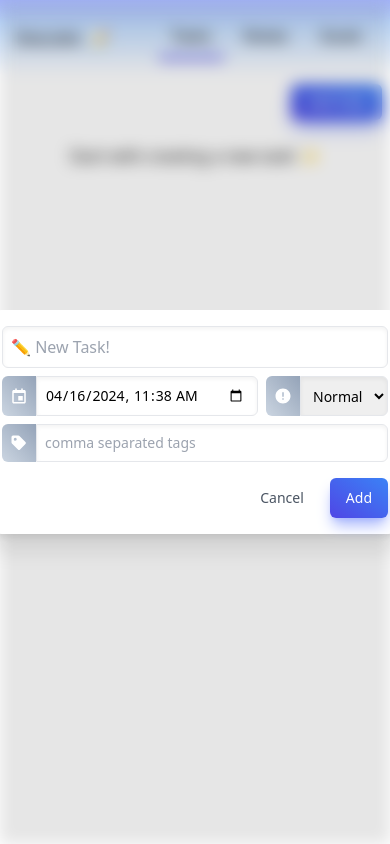
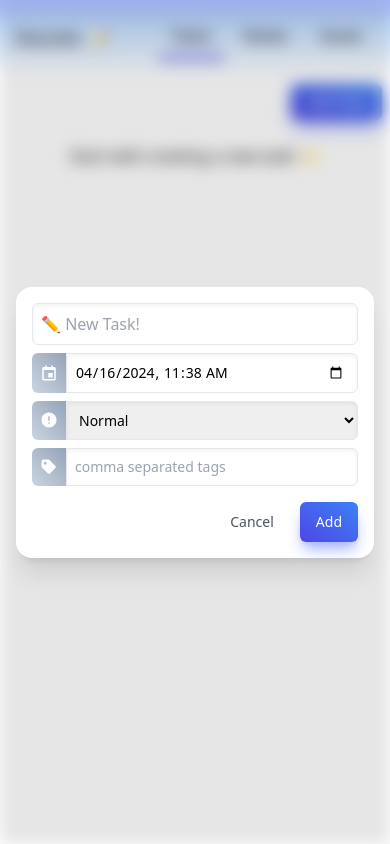
Before and after one commit to anantSinghCross/dolistic-productivity-suite, a React (Vite) app: page / in a window 390 px wide. Both pictures are taken after a click on the button "Add Task". Built offline with nearby package versions, Linux system fonts and the light colour scheme.

Commit message:
Made mobile friendly Modal component

```diff
--- a/src/common/Modal.jsx
+++ b/src/common/Modal.jsx
@@ -8,7 +8,7 @@ function Modal({ body=<p>Modal</p>, showControls = true, onCancel=()=>{}, onConf
     }
     return (
     <div onClick={outsideTouchHandler} id='modal' className="fixed top-0 left-0 flex w-screen h-screen items-center justify-center backdrop-blur backdrop-brightness-90">
-        <div className="flex flex-col gap-4 rounded-2xl bg-white p-4 shadow-xl">
+        <div className="flex flex-col gap-4 rounded-2xl bg-white p-4 shadow-xl w-screen max-w-2xl m-4">
             <div className="flex items-center gap-4">
                 {body}
             </div>
--- a/src/goalsTracker/components/AddGoal.jsx
+++ b/src/goalsTracker/components/AddGoal.jsx
@@ -14,7 +14,7 @@ function AddGoal() {
           <Modal
           onCancel={() => setShowModal(false)}
             body={
-              <div className="flex flex-col rounded-lg max-w-2xl w-[90vw] items-stretch">
+              <div className="flex flex-col rounded-lg w-full items-stretch">
                 <div className=" mb-2 flex items-center w-full gap-2">
                   <div className="rounded-md h-5 w-full shadow-inner bg-gray-50">
                     <div className="rounded-md h-5 w-[80%] bg-gradient-to-t from-green-300 to-teal-400 shadow-md shadow-teal-100"></div>
--- a/src/taskManager/components/AddTodo.jsx
+++ b/src/taskManager/components/AddTodo.jsx
@@ -70,38 +70,36 @@ function AddTodo() {
                         }}
                         onCancel={() => setShowModal(false)}
                         body={
-                            <div class="flex flex-col items-center rounded-lg w-max">
-                                <div class="flex flex-col flex-grow rounded-md">
-                                    <input class=" border p-2 rounded-md shadow-inner" type="text" placeholder="✏️ New Task!" value={text} min={"2024-04-12T00:00"} onChange={handleText} />
-                                    <div class="flex flex-row flex-grow mt-2 mb-2 gap-2">
-                                        <div class="flex flex-grow text-sm">
-                                            <div class="flex items-center justify-center p-2 rounded-s-md bg-gradient-to-tr from-slate-300 to-slate-400 text-white text-lg">
+                                <div className="flex flex-col w-full">
+                                    <input className=" border p-2 rounded-md shadow-inner" type="text" placeholder="✏️ New Task!" value={text} min={"2024-04-12T00:00"} onChange={handleText} />
+                                    <div className="flex flex-col xs:flex-row flex-grow mt-2 mb-2 gap-2">
+                                        <div className="flex flex-grow text-sm">
+                                            <div className="flex items-center justify-center p-2 rounded-s-md bg-gradient-to-tr from-slate-300 to-slate-400 text-white text-lg">
                                                 <BiCalendarEvent />
                                             </div>
-                                            <input class=" border p-2 pr-3 rounded-e-md flex-grow shadow-inner" type="datetime-local" min={new Date().toISOString().slice(0, -8)} value={dueDate} onChange={handleDueDate} />
+                                            <input className=" border p-2 pr-3 rounded-e-md flex-grow shadow-inner" type="datetime-local" min={new Date().toISOString().slice(0, -8)} value={dueDate} onChange={handleDueDate} />
                                         </div>
 
-                                        <div class="flex text-sm">
-                                            <div class="flex items-center justify-center p-2 rounded-s-md  bg-gradient-to-tr from-slate-300 to-slate-400  text-white text-lg">
+                                        <div className="flex text-sm">
+                                            <div className="flex items-center justify-center p-2 rounded-s-md  bg-gradient-to-tr from-slate-300 to-slate-400  text-white text-lg">
                                                 <BiSolidErrorCircle />
                                             </div>
-                                            <select defaultValue={priority} onChange={handlePriority} class=" border p-2 rounded-e-md text-sm shadow-inner">
+                                            <select defaultValue={priority} onChange={handlePriority} className=" border p-2 rounded-e-md text-sm shadow-inner w-full">
                                                 <option value="3">High</option>
                                                 <option value="2">Normal</option>
                                                 <option value="1">Low</option>
                                             </select>
                                         </div>
                                     </div>
-                                    <div class="flex flex-grow text-sm">
-                                        <div class="flex items-center rounded-s-md  bg-gradient-to-tr from-slate-300 to-slate-400 text-white text-lg">
-                                            <span class="px-2">
+                                    <div className="flex flex-grow text-sm">
+                                        <div className="flex items-center rounded-s-md  bg-gradient-to-tr from-slate-300 to-slate-400 text-white text-lg">
+                                            <span className="px-2">
                                                 <BiSolidPurchaseTag />
                                             </span>
                                         </div>
-                                        <input class=" border w-full p-2 rounded-e-md shadow-inner" type="text" placeholder="comma separated tags" value={tagsString} onChange={handleTags} />
+                                        <input className=" border w-full p-2 rounded-e-md shadow-inner" type="text" placeholder="comma separated tags" value={tagsString} onChange={handleTags} />
                                     </div>
                                 </div>
-                            </div>
                         }
                     />,
                     document.body
```
